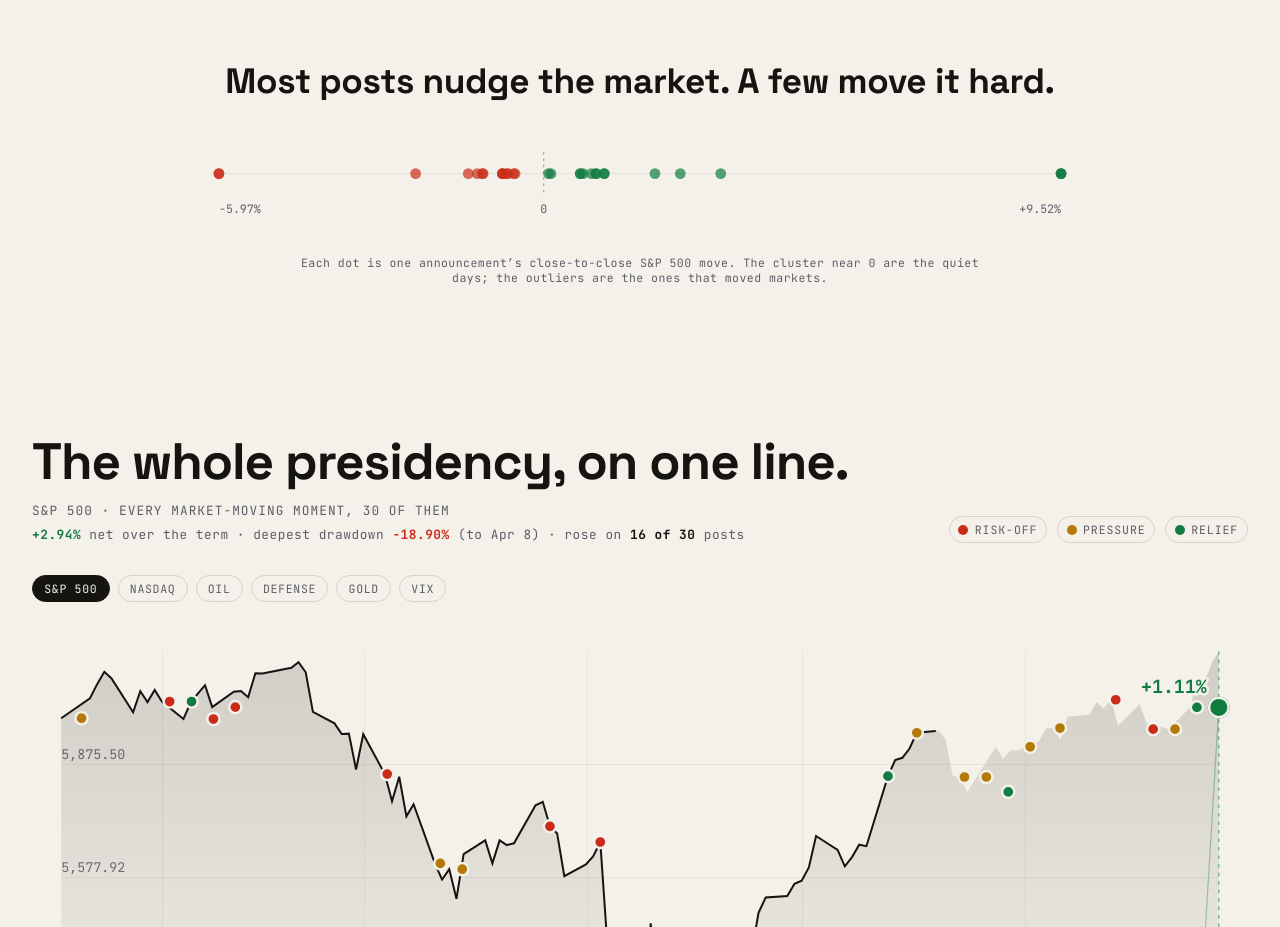
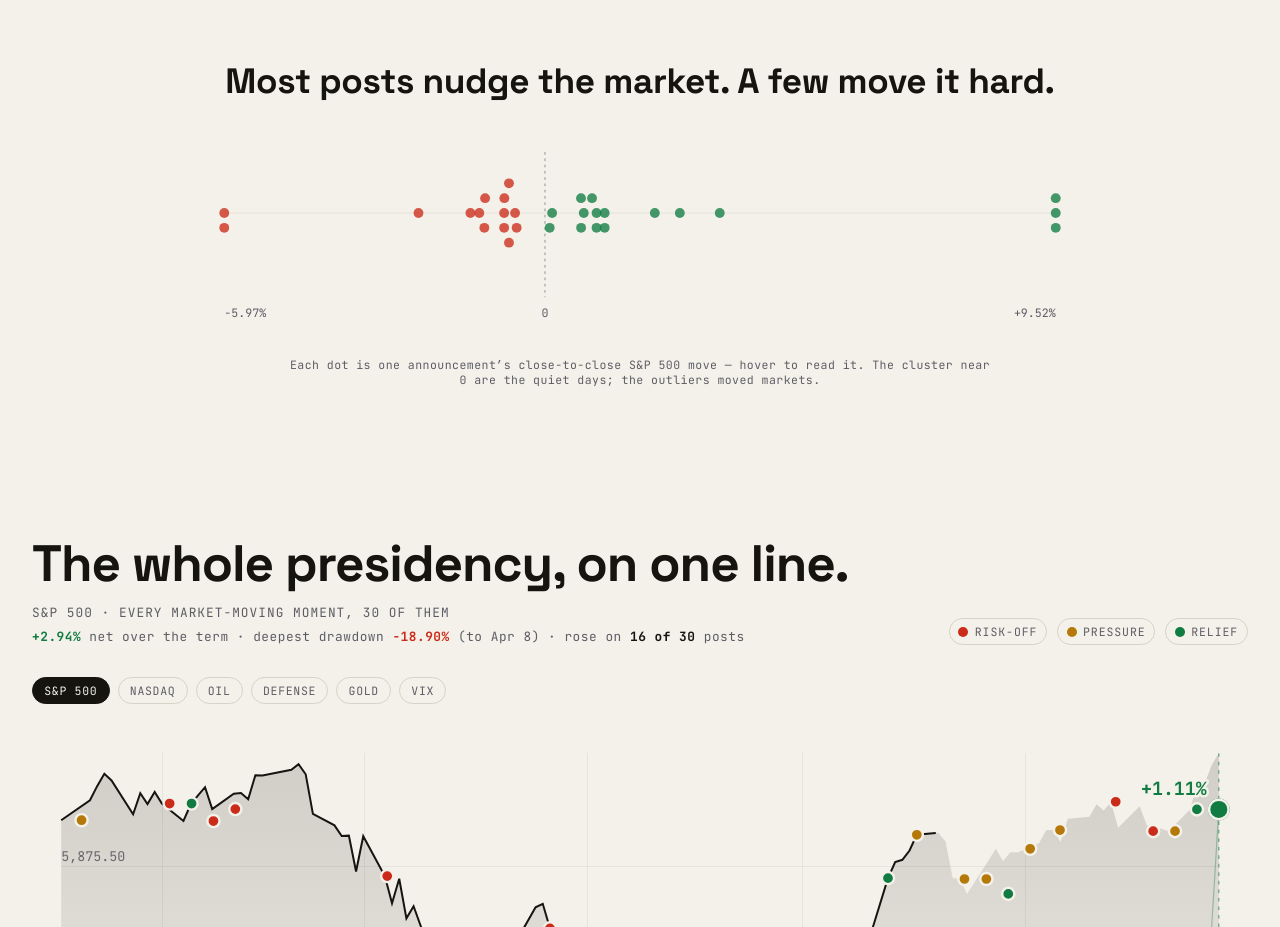
Before and after one commit to andrewli8/truth-and-ticker, a React (Vite) app: page / in a window 1280 px wide. Shown: the part 1920-2847 px from the top of the page. Built offline with nearby package versions, Linux system fonts and the light colour scheme.

Commit message:
feat(distribution): beeswarm packing + hover to inspect each event
Per design feedback #2: dots that clustered near 0 now fan out vertically
(beeswarm) so close events are separable, and hovering a dot shows a date · %
callout (and enlarges it). Added datetime to the SpreadPoint stat for the label.

```diff
--- a/src/components/ReactionSpread.module.css
+++ b/src/components/ReactionSpread.module.css
@@ -41,12 +41,31 @@
 
 .dot {
   opacity: 0;
-  transition: opacity 0.5s var(--ease);
+  cursor: pointer;
+  transition: opacity 0.5s var(--ease), r 0.12s var(--ease);
 }
-.band.in .dot { opacity: 0.7; }
+.band.in .dot { opacity: 0.78; }
+.band.in .dot:hover,
+.band.in .dotActive { opacity: 1; }
 .dot[data-dir='up'] { fill: var(--relief); }
 .dot[data-dir='down'] { fill: var(--risk); }
 .dot[data-dir='flat'] { fill: var(--muted); }
+
+/* Hover callout: a stem up to a date · % label. */
+.calloutStem { stroke: var(--muted); stroke-width: 1; opacity: 0.5; }
+.calloutText {
+  font-family: 'JetBrains Mono', monospace;
+  font-size: 15px;
+  font-weight: 700;
+  fill: var(--text);
+  paint-order: stroke;
+  stroke: var(--bg);
+  stroke-width: 4px;
+  stroke-linejoin: round;
+}
+.calloutText[data-dir='up'] { fill: var(--relief); }
+.calloutText[data-dir='down'] { fill: var(--risk); }
+.calloutText[data-dir='flat'] { fill: var(--muted); }
 
 .note {
   margin-top: 1.5rem;
--- a/src/components/ReactionSpread.tsx
+++ b/src/components/ReactionSpread.tsx
@@ -1,14 +1,15 @@
-import { useMemo } from 'react'
+import { useMemo, useState } from 'react'
 import { reactionSpread } from '../lib/stats'
-import { formatPct, direction } from '../lib/format'
+import { formatPct, formatDay, direction } from '../lib/format'
 import { useInView } from '../lib/useInView'
 import type { CorrelatedEvent } from '../lib/types'
 import styles from './ReactionSpread.module.css'
 
 const W = 1000
-const H = 116
-const PAD = 30
-const BASE_Y = 52
+const H = 230
+const PAD = 36
+const BASE_Y = 96
+const R = 9 // collision diameter for the beeswarm packing
 
 interface Props {
   events: CorrelatedEvent[]
@@ -20,17 +21,39 @@ interface Props {
 
 /**
  * The distribution of one instrument's close-to-close reactions: every announcement as a dot
- * placed at its exact % on a zero-centered axis. Honest (x = the real reaction; density shows
- * via overlap), and it makes the thesis visible — most posts cluster near zero, a few are
- * dramatic outliers. Pure presentational.
+ * placed at its exact % on a zero-centered axis. Honest (x = the real reaction); a beeswarm
+ * packing fans out dots that would otherwise overlap so each event is separable and hoverable.
  */
 export function ReactionSpread({ events, ticker, tickerLabel }: Props) {
   const { ref, inView } = useInView<HTMLElement>()
+  const [hovered, setHovered] = useState<string | null>(null)
   const { points, min, max } = useMemo(() => reactionSpread(events, ticker), [events, ticker])
   const span = max - min
-  const x = (pct: number) => (span > 0 ? PAD + ((pct - min) / span) * (W - 2 * PAD) : W / 2)
 
+  // Beeswarm: place each dot at its true x; if it would collide with one already placed,
+  // nudge it off the baseline (alternating up/down) until it's clear — so close events separate.
+  const dots = useMemo(() => {
+    const x = (pct: number) => (span > 0 ? PAD + ((pct - min) / span) * (W - 2 * PAD) : W / 2)
+    const placed: { x: number; y: number }[] = []
+    // Densest clusters read best packed from the extremes inward; sort by |pct| desc.
+    return [...points]
+      .sort((a, b) => Math.abs(b.pct) - Math.abs(a.pct))
+      .map((p) => {
+        const px = x(p.pct)
+        let y = BASE_Y
+        let k = 0
+        while (placed.some((q) => Math.abs(q.x - px) < R && Math.abs(q.y - y) < R)) {
+          k += 1
+          y = BASE_Y + (k % 2 ? 1 : -1) * Math.ceil(k / 2) * (R * 0.92)
+        }
+        placed.push({ x: px, y })
+        return { ...p, px, py: y }
+      })
+  }, [points, min, max, span])
+
+  const zeroX = span > 0 ? PAD + ((0 - min) / span) * (W - 2 * PAD) : W / 2
   if (points.length === 0) return null
+  const active = dots.find((d) => d.id === hovered)
 
   return (
     <section
@@ -46,30 +69,47 @@ export function ReactionSpread({ events, ticker, tickerLabel }: Props) {
         aria-label={`${points.length} ${tickerLabel} close-to-close reactions, ranging from ${formatPct(
           min,
         )} to ${formatPct(max)}.`}
+        onMouseLeave={() => setHovered(null)}
       >
         <line x1={PAD} x2={W - PAD} y1={BASE_Y} y2={BASE_Y} className={styles.axis} />
-        <line x1={x(0)} x2={x(0)} y1={BASE_Y - 24} y2={BASE_Y + 24} className={styles.zero} />
-        <text x={x(0)} y={BASE_Y + 44} textAnchor="middle" className={styles.tick}>0</text>
-        <text x={PAD} y={BASE_Y + 44} textAnchor="start" className={styles.tick}>{formatPct(min)}</text>
-        <text x={W - PAD} y={BASE_Y + 44} textAnchor="end" className={styles.tick}>{formatPct(max)}</text>
-        {points.map((p, i) => (
+        <line x1={zeroX} x2={zeroX} y1={28} y2={H - 40} className={styles.zero} />
+        <text x={zeroX} y={H - 18} textAnchor="middle" className={styles.tick}>0</text>
+        <text x={PAD} y={H - 18} textAnchor="start" className={styles.tick}>{formatPct(min)}</text>
+        <text x={W - PAD} y={H - 18} textAnchor="end" className={styles.tick}>{formatPct(max)}</text>
+
+        {dots.map((d) => (
           <circle
-            key={p.id}
+            key={d.id}
             data-testid="spread-dot"
-            data-dir={direction(p.pct)}
-            className={styles.dot}
-            cx={x(p.pct)}
-            cy={BASE_Y}
-            r={6}
-            style={{ transitionDelay: `${i * 0.02}s` }}
+            data-dir={direction(d.pct)}
+            className={`${styles.dot} ${d.id === hovered ? styles.dotActive : ''}`}
+            cx={d.px}
+            cy={d.py}
+            r={d.id === hovered ? 8 : 5.5}
+            onMouseEnter={() => setHovered(d.id)}
           >
-            <title>{`${p.summary}: ${formatPct(p.pct)}`}</title>
+            <title>{`${formatDay(d.datetime)} — ${d.summary}: ${formatPct(d.pct)}`}</title>
           </circle>
         ))}
+
+        {active && (
+          <g className={styles.callout} pointerEvents="none">
+            <line x1={active.px} x2={active.px} y1={active.py} y2={26} className={styles.calloutStem} />
+            <text
+              x={Math.max(PAD, Math.min(W - PAD, active.px))}
+              y={20}
+              textAnchor={active.px < W * 0.18 ? 'start' : active.px > W * 0.82 ? 'end' : 'middle'}
+              data-dir={direction(active.pct)}
+              className={styles.calloutText}
+            >
+              {formatDay(active.datetime)} · {formatPct(active.pct)}
+            </text>
+          </g>
+        )}
       </svg>
       <p className={styles.note}>
-        Each dot is one announcement’s close-to-close <span translate="no">{tickerLabel}</span> move.
-        The cluster near 0 are the quiet days; the outliers are the ones that moved markets.
+        Each dot is one announcement’s close-to-close <span translate="no">{tickerLabel}</span> move
+        — hover to read it. The cluster near 0 are the quiet days; the outliers moved markets.
       </p>
     </section>
   )
--- a/src/lib/stats.ts
+++ b/src/lib/stats.ts
@@ -197,6 +197,7 @@ export interface SpreadPoint {
   id: string
   summary: string
   pct: number
+  datetime: string
 }
 export interface Spread {
   points: SpreadPoint[]
@@ -214,7 +215,12 @@ export function reactionSpread(events: CorrelatedEvent[], ticker: string): Sprea
   for (const e of events) {
     const r = e.reactions.find((x) => x.ticker === ticker)
     if (r && r.deltaPct !== null) {
-      points.push({ id: e.announcement.id, summary: e.announcement.summary, pct: r.deltaPct })
+      points.push({
+        id: e.announcement.id,
+        summary: e.announcement.summary,
+        pct: r.deltaPct,
+        datetime: e.announcement.datetime,
+      })
     }
   }
   const pcts = points.map((p) => p.pct)
```
